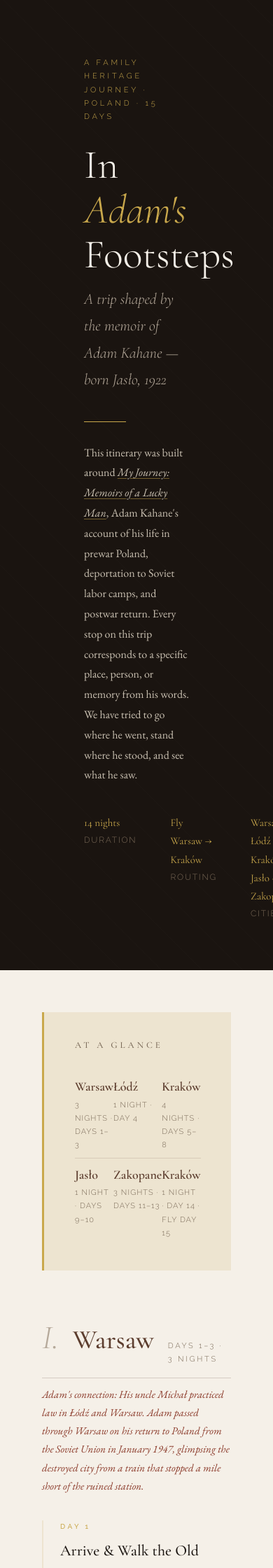
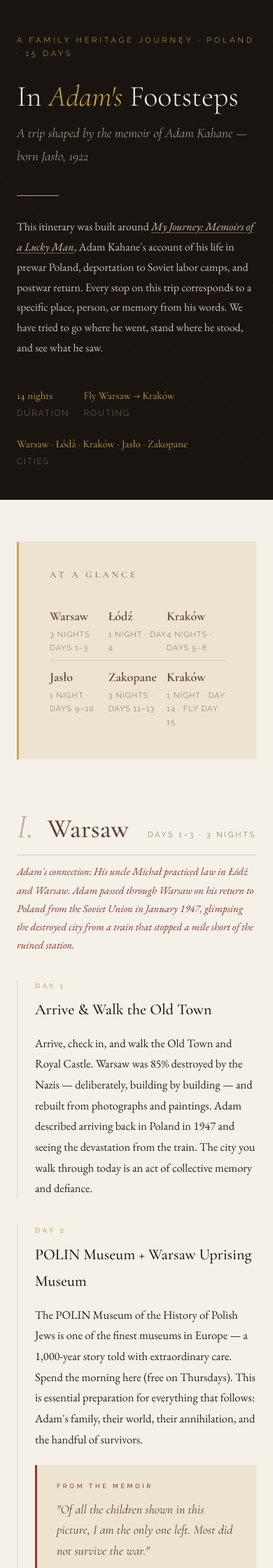
Before and after one commit to LordOfCorners/lordofcorners.github.io, a Jekyll site: the page poland-itinerary.html, which Jekyll copies as it is, in a window 390 px wide. Shown: the top 2240 px of the page at 70% size. Built offline with Jekyll 4.4.1, drawn with Linux system fonts in a browser that asks for light colours.

Commit message:
Fix mobile layout - reduce padding on small screens
Co-Authored-By: Claude Sonnet 4.6 <noreply@anthropic.com>

```diff
--- a/poland-itinerary.html
+++ b/poland-itinerary.html
@@ -53,7 +53,6 @@
   .header-inner {
     max-width: 860px;
     margin: 0 auto;
-    padding: 0 60px;
     position: relative;
     z-index: 1;
   }
@@ -512,6 +511,27 @@
   }
 
   @media (max-width: 640px) {
+    .header {
+      padding: 48px 24px 44px;
+    }
+
+    .header h1 {
+      font-size: 42px;
+    }
+
+    .header-subtitle {
+      font-size: 19px;
+    }
+
+    .header-meta {
+      flex-wrap: wrap;
+      gap: 20px;
+    }
+
+    .main {
+      padding: 0 24px 80px;
+    }
+
     .photo-pair {
       grid-template-columns: 1fr;
     }
```
